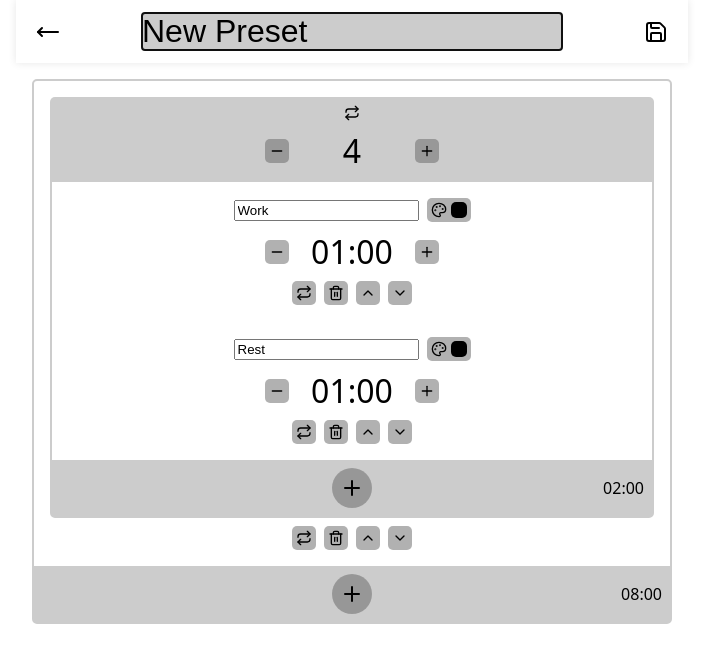
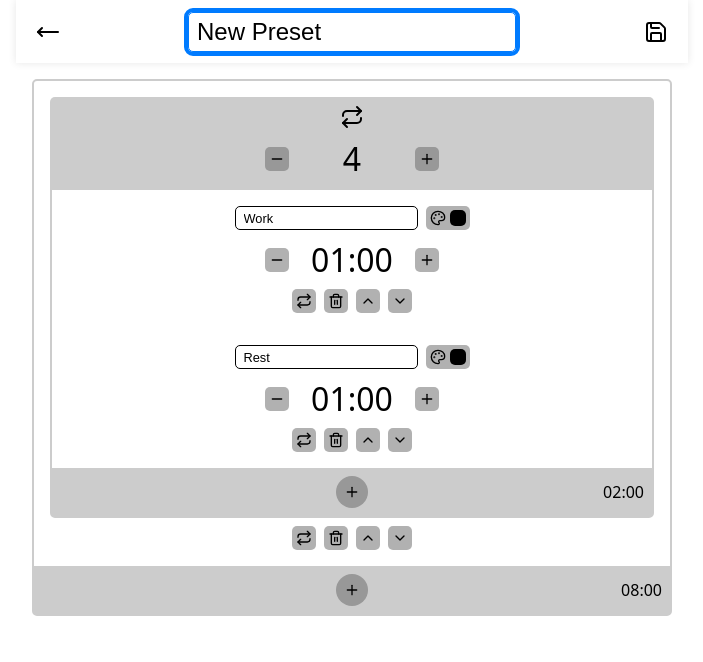
Before and after one commit to Garciat/programmable-timer-app, a React (Vite) app: page /new in a window 1280 px wide. Shown: the top 662 px of the page, without its empty margins (288-991 px from the left). Built offline with nearby package versions, Linux system fonts and the light colour scheme.

Commit message:
style form elements more consistently

```diff
--- a/src/App.css
+++ b/src/App.css
@@ -12,7 +12,10 @@
   --background-color-off1: light-dark(#ccc, #222);
   --text-color-off1: light-dark(#000, #fff);
 
+  --accent-color: #007bff;
+
   --radius: 5px;
+  --form-element-height: 2rem;
 }
 
 body {
@@ -29,3 +32,54 @@ body {
     Apple Color Emoji,
     Segoe UI Emoji;
 }
+
+button, label:has(> input[type="radio"]) {
+  height: var(--form-element-height);
+  box-sizing: border-box;
+  display: inline-flex;
+  align-items: center;
+  justify-content: center;
+  gap: 0.5rem;
+
+  cursor: pointer;
+  border: 0;
+  border-radius: var(--radius);
+  padding: 0.25rem 1rem;
+  color: inherit;
+  background-color: rgba(100, 100, 100, 0.5);
+  font-size: 0.8em;
+
+  transition: opacity 0.2s;
+
+  &:disabled {
+    cursor: default;
+    opacity: 0.3;
+  }
+
+  > .lucide {
+    height: 100%;
+    width: auto;
+    aspect-ratio: 1;
+  }
+
+  > input[type="radio"] {
+    cursor: pointer;
+    margin: 0;
+  }
+}
+
+select, input {
+  box-sizing: border-box;
+  height: var(--form-element-height);
+
+  padding: 0 0.5rem;
+  border-radius: var(--radius);
+  border: 1px solid var(--text-color);
+  background-color: transparent;
+  color: inherit;
+  font-size: 0.8em;
+}
+select:focus, input:focus, button:focus {
+  outline: 0.2em solid var(--accent-color);
+  border-color: var(--accent-color);
+}
--- /dev/null
+++ b/src/components/IconButton.module.css
@@ -0,0 +1,12 @@
+.icon-button {
+  height: var(--form-element-height);
+  width: auto;
+  aspect-ratio: 1;
+  padding: 0.25rem;
+
+  > .icon {
+    height: 100%;
+    width: auto;
+    aspect-ratio: 1;
+  }
+}
--- a/src/components/IconButton.tsx
+++ b/src/components/IconButton.tsx
@@ -3,9 +3,10 @@ import type { FileQuestion } from "lucide-react";
 
 import { useNavigateTransition } from "lib/utils/transition.ts";
 
+import styles from "./IconButton.module.css";
+
 export interface IconButtonProps {
   icon: typeof FileQuestion;
-  size?: number;
   href?: string;
   transitions?: string[];
   disabled?: boolean;
@@ -13,7 +14,7 @@ export interface IconButtonProps {
 }
 
 export function IconButton(
-  { icon, size, href, transitions, disabled, onClick }: IconButtonProps,
+  { icon, href, transitions, disabled, onClick }: IconButtonProps,
 ) {
   const navigate = useNavigateTransition();
 
@@ -31,8 +32,9 @@ export function IconButton(
       type="button"
       disabled={disabled}
       onClick={handleClick}
+      className={styles["icon-button"]}
     >
-      <Icon size={size ?? 24} />
+      <Icon className={styles["icon"]} />
     </button>
   );
 }
--- a/src/components/PresetEditor.module.css
+++ b/src/components/PresetEditor.module.css
@@ -4,6 +4,8 @@
   align-items: stretch;
   justify-content: flex-start;
   gap: 1rem;
+
+  --form-element-height: 1.5rem;
 }
 
 .sequence-editor {
@@ -73,6 +75,9 @@
   gap: 0.5rem;
 }
 .sequence-editor > footer > button {
+  height: 2rem;
+  width: auto;
+  aspect-ratio: 1;
   border-radius: 50%;
   padding: 0.5rem;
 }
@@ -126,6 +131,10 @@
 
   min-width: 6ch;
   font-size: 2rem;
+
+  > .separator {
+    z-index: 1;
+  }
 }
 .seconds-editor-button {
   display: flex;
@@ -143,6 +152,7 @@
   width: 2ch;
   border: 0;
   padding: 0;
+  border-radius: var(--radius);
   background-color: transparent;
   color: inherit;
   font-size: inherit;
@@ -178,16 +188,24 @@
 }
 
 .color-picker {
+  box-sizing: border-box;
   display: flex;
   flex-direction: row;
-  align-items: center;
+  align-items: stretch;
   justify-content: center;
   gap: 0.25rem;
+  height: var(--form-element-height);
 
   cursor: pointer;
   padding: 0.25rem;
   border-radius: var(--radius);
   background: rgba(100, 100, 100, 0.5);
+
+  > .icon {
+    height: 100%;
+    width: auto;
+    aspect-ratio: 1;
+  }
 }
 
 .color-input {
@@ -199,14 +217,10 @@
   border: 0;
   cursor: pointer;
   padding: 0;
-  width: 1rem;
-  height: 1rem;
+  height: 100%;
+  width: auto;
+  aspect-ratio: 1;
   border-radius: var(--radius);
-}
-
-.color-input:focus {
-  border-radius: var(--radius);
-  outline: none;
 }
 
 .color-input::-webkit-color-swatch-wrapper {
--- a/src/components/PresetEditor.tsx
+++ b/src/components/PresetEditor.tsx
@@ -24,6 +24,7 @@ import {
 import { duration } from "src/app/flatten.ts";
 
 import classes from "src/components/PresetEditor.module.css";
+import { IconButton } from "src/components/IconButton.tsx";
 
 export interface PresetEditorProps {
   preset: TimerPreset;
@@ -110,8 +111,6 @@ function SequenceEditor(
     onChange({ ...timer, elements });
   }, [onChange, timer]);
 
-  const buttonSize = 16;
-
   const getItemColor = useCallback((timer: TimerElement) => {
     if (timer.kind === "period" && timer.color) {
       return {
@@ -137,30 +136,22 @@ function SequenceEditor(
               />
             </div>
             <footer>
-              <button
-                type="button"
+              <IconButton
+                icon={Repeat}
                 onClick={() => loopElement(index)}
-              >
-                <Repeat size={buttonSize} />
-              </button>
-              <button
-                type="button"
+              />
+              <IconButton
+                icon={Trash2}
                 onClick={() => removeElement(index)}
-              >
-                <Trash2 size={buttonSize} />
-              </button>
-              <button
-                type="button"
+              />
+              <IconButton
+                icon={ChevronUp}
                 onClick={() => moveElement(index, -1)}
-              >
-                <ChevronUp size={buttonSize} />
-              </button>
-              <button
-                type="button"
+              />
+              <IconButton
+                icon={ChevronDown}
                 onClick={() => moveElement(index, 1)}
-              >
-                <ChevronDown size={buttonSize} />
-              </button>
+              />
             </footer>
           </div>
         ))}
@@ -197,7 +188,7 @@ function LoopEditor(
     <div className={classes["loop-editor"]}>
       <header className={classes["loop-editor-header"]}>
         <div className={classes["loop-editor-label"]}>
-          <Repeat size={16} />
+          <Repeat size={24} />
         </div>
         <NumberEditor value={timer.count} min={1} onChange={updateCount} />
       </header>
@@ -239,7 +230,7 @@ function PeriodEditor(
           onChange={(event) => updateName(event.target.value)}
         />
         <label className={classes["color-picker"]}>
-          <Palette size={16} />
+          <Palette className={classes["icon"]} />
           <input
             type="color"
             value={timer.color}
@@ -285,25 +276,13 @@ function SecondsEditor(
 
   return (
     <div className={classes["seconds-editor"]}>
-      <button
-        type="button"
-        onClick={decrement}
-        className={classes["seconds-editor-button"]}
-      >
-        <Minus size={16} />
-      </button>
+      <IconButton icon={Minus} onClick={decrement} />
       <div className={classes["seconds-editor-value"]}>
         <TimePartInput value={minutes} onChange={setMinutes} />
-        <span>:</span>
+        <span className={classes["separator"]}>:</span>
         <TimePartInput value={seconds} onChange={setSeconds} />
       </div>
-      <button
-        type="button"
-        onClick={increment}
-        className={classes["seconds-editor-button"]}
-      >
-        <Plus size={16} />
-      </button>
+      <IconButton icon={Plus} onClick={increment} />
     </div>
   );
 }
@@ -386,23 +365,11 @@ function NumberEditor(
 
   return (
     <div className={classes["number-editor"]}>
-      <button
-        type="button"
-        onClick={decrement}
-        className={classes["number-editor-button"]}
-      >
-        <Minus size={16} />
-      </button>
+      <IconButton icon={Minus} onClick={decrement} />
       <div className={classes["number-editor-value"]}>
         {value}
       </div>
-      <button
-        type="button"
-        onClick={increment}
-        className={classes["number-editor-button"]}
-      >
-        <Plus size={16} />
-      </button>
+      <IconButton icon={Plus} onClick={increment} />
     </div>
   );
 }
--- a/src/components/PresetTitleEditor.module.css
+++ b/src/components/PresetTitleEditor.module.css
@@ -1,10 +1,5 @@
 .title-input {
   width: 100%;
-  appearance: none;
-  box-sizing: content-box;
-  border: 0;
-  padding: 0;
-  font-size: 2em;
-  background-color: var(--background-color-off1);
-  color: var(--text-color-off1);
+  height: 2.5rem;
+  font-size: 1.5em;
 }
--- a/src/components/TimerPlayer.module.css
+++ b/src/components/TimerPlayer.module.css
@@ -1,3 +1,6 @@
+.timer-player {
+  --form-element-height: 2.5rem;
+}
 .timer-player > header > button {
   padding: 0.5rem;
 }
--- a/src/index.css
+++ b/src/index.css
@@ -1,3 +1,5 @@
+/* CSS file meant for style resets only */
+
 html, body {
   width: 100%;
   height: 100%;
@@ -15,22 +17,3 @@ h1, h2, h3, h4, h5, h6 {
   margin: 0;
   font-weight: inherit;
 }
-
-button {
-  display: inline-flex;
-  align-items: center;
-  justify-content: center;
-
-  cursor: pointer;
-  border: 0;
-  border-radius: var(--radius);
-  padding: 0.25rem;
-  color: inherit;
-  background-color: rgba(100, 100, 100, 0.5);
-
-  transition: opacity 0.2s;
-}
-button:disabled {
-  cursor: default;
-  opacity: 0.3;
-}
--- a/src/pages/SettingsPage.module.css
+++ b/src/pages/SettingsPage.module.css
@@ -23,33 +23,4 @@
       }
     }
   }
-
-  button {
-    gap: 0.5rem;
-    padding: 0.5rem 1rem;
-  }
 }
-
-.install-button {
-  gap: 0.5rem;
-  padding: 0.5rem 1rem;
-}
-.install-button.disabled {
-  cursor: default;
-}
-
-.radio-option {
-  display: flex;
-  align-items: center;
-  gap: 0.5rem;
-
-  cursor: pointer;
-  padding: 0.5rem 1rem;
-  border-radius: var(--radius);
-  background-color: rgba(100, 100, 100, 0.5);
-
-  > input {
-    cursor: pointer;
-    margin: 0;
-  }
-}
--- a/src/pages/SettingsPage.tsx
+++ b/src/pages/SettingsPage.tsx
@@ -213,7 +213,7 @@ function SoundSettings(
       value: typeof settings.beepWaveform;
     },
   ) => (
-    <label className={styles["radio-option"]}>
+    <label>
       <span>{props.name}</span>
       <input
         type="radio"
@@ -489,10 +489,7 @@ function InstallAppSubsection() {
 
   const installButton = switching(installationState, {
     installed: () => (
-      <button
-        type="button"
-        className={`${styles["install-button"]} ${styles["disabled"]}`}
-      >
+      <button type="button">
         <MonitorCheck />
         <span>Installed!</span>
       </button>
@@ -501,17 +498,13 @@ function InstallAppSubsection() {
       <button
         type="button"
         onClick={handleInstallRequest}
-        className={`${styles["install-button"]}`}
       >
         <MonitorDown />
         <span>Install</span>
       </button>
     ),
     unavailable: () => (
-      <button
-        type="button"
-        className={`${styles["install-button"]} ${styles["disabled"]}`}
-      >
+      <button type="button">
         <MonitorX />
         <span>Cannot prompt app installation</span>
       </button>
```
